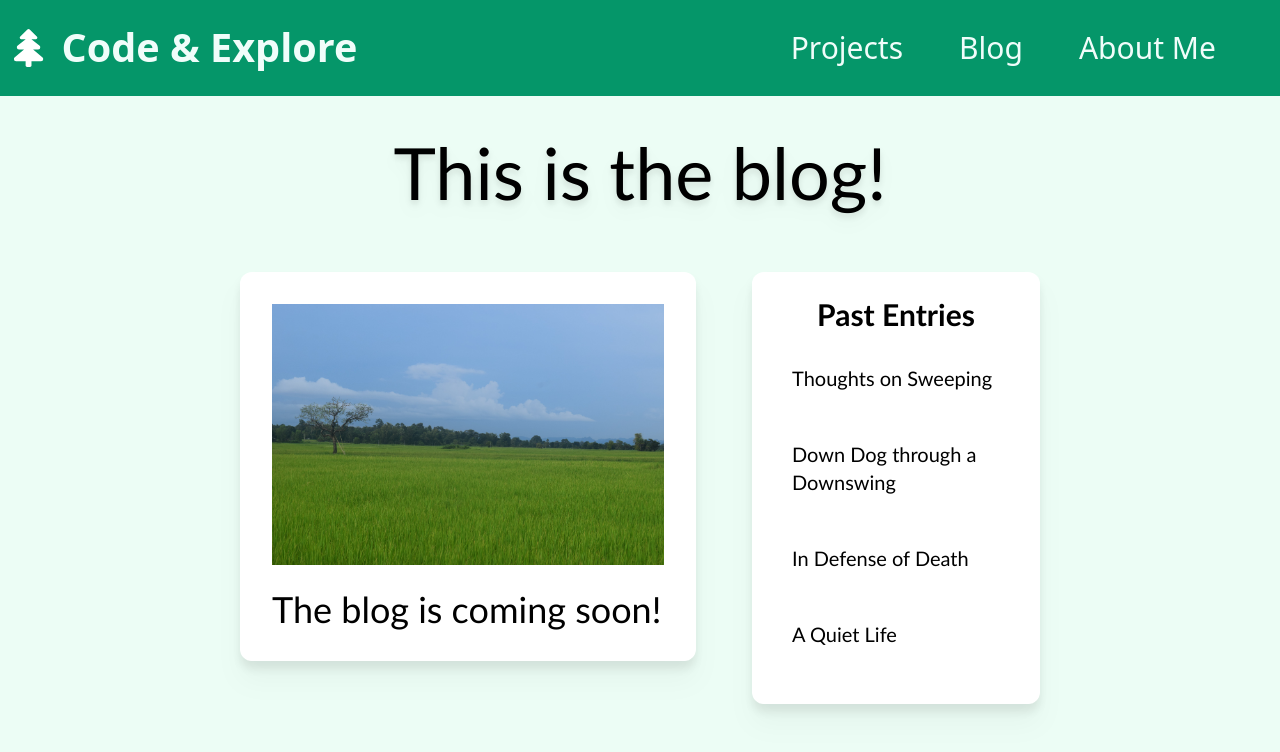
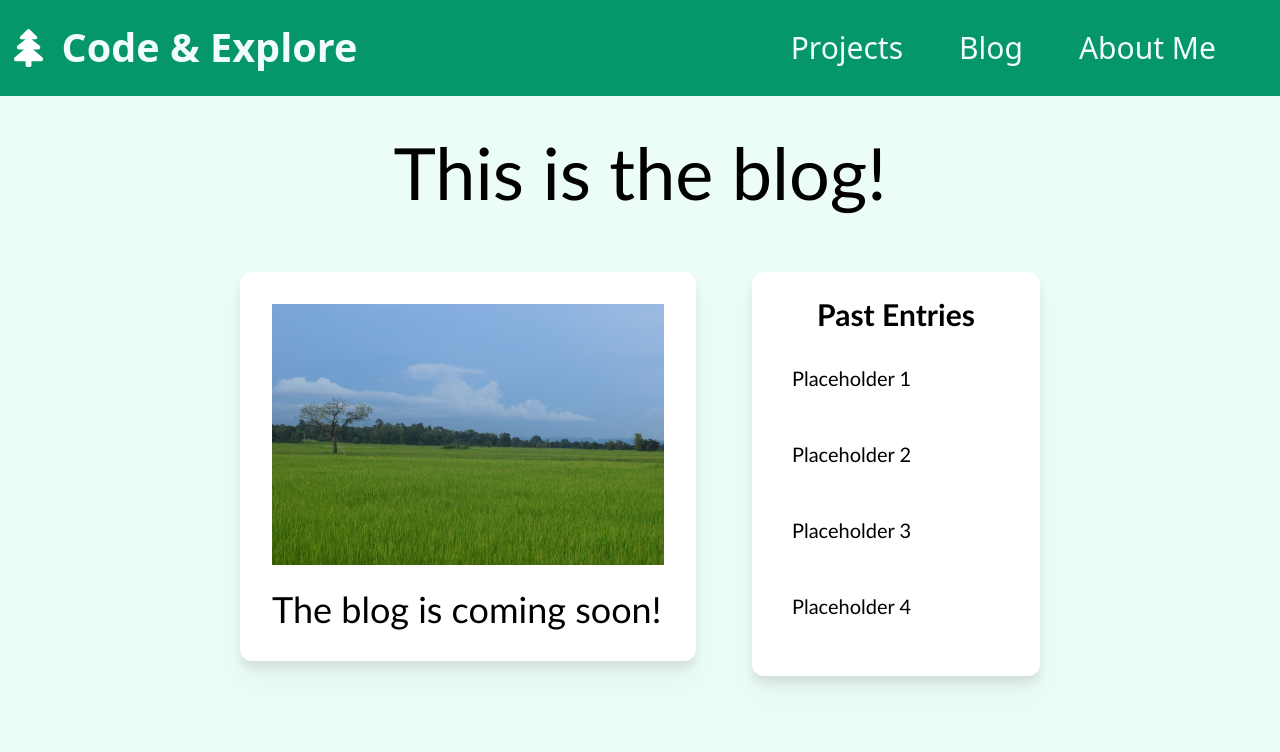
Before and after one commit to megancindric/reactportfolio, a React (Create React App) app: page /blog in a window 1280 px wide. Shown: the top 752 px of the page. Built offline with nearby package versions, Linux system fonts and the light colour scheme.

Commit message:
👌 IMPROVE: Refactoring carousel data into slide components

```diff
--- /dev/null
+++ b/src/components/Carousel/AboutSlide.jsx
@@ -0,0 +1,20 @@
+import React from "react";
+
+const AboutSlide = (props) => {
+  return (
+    <div className=" gap-6  flex-col">
+      <h3 className="text-5xl text-center">Hello, I'm Megan! 👋</h3>
+      <hr className=" h-0.5 bg-emerald-800 border-0 my-6 self-center w-full" />
+
+      <p className=" text-2xl text-justify">
+        I'm a Colorado-based Software Developer who enjoys coding, coffee, and
+        spending time in the great outdoors. I'm building this website as a
+        fusion of all of my passions and interests - coding, writing,
+        connecting, and trying new things!
+      </p>
+      <p className="text-3xl pt-8">Thanks for stopping by!</p>
+    </div>
+  );
+};
+
+export default AboutSlide;
--- a/src/components/Carousel/Carousel.jsx
+++ b/src/components/Carousel/Carousel.jsx
@@ -2,6 +2,8 @@ import React from "react";
 import { useEffect, useState } from "react";
 import CarouselItem from "./CarouselItem";
 import TechIcon from "../TechIcon/TechIcon";
+import AboutSlide from "./AboutSlide";
+import LearningSlide from "./LearningSlide";
 const Carousel = () => {
   const [currentIndex, setCurrentIndex] = useState(0);
   const content = [
@@ -9,6 +11,7 @@ const Carousel = () => {
     "What I'm Learning",
     "My Toolbelt",
     "Let's Get in Touch",
+    "test",
   ];
   const techStack = [
     "Python",
@@ -31,42 +34,20 @@ const Carousel = () => {
     return () => clearInterval(intervalId);
   }, [content.length]);
   return (
-    <div className="flex flex-1   text-emerald-800  items-center">
+    <div className="flex flex-1 items-center">
       <div
         className={` absolute carousel-item w-screen max-w-xl p-4 transition-opacity ${
           currentIndex === 0 ? "opacity-100" : "opacity-0"
         }`}
       >
-        <div className=" gap-6  flex-col">
-          <h3 className="text-5xl text-center">Hello, I'm Megan! 👋</h3>
-          <hr className=" h-0.5 bg-emerald-800 border-0 my-6 self-center w-full" />
-
-          <p className=" text-2xl text-justify">
-            I'm a Wisconsin-based Software Developer who enjoys coding, coffee,
-            and spending time in the great outdoors. I'm building this website
-            as a fusion of all of my passions and interests - coding, writing,
-            connecting, and trying new things!
-          </p>
-          <p className="text-3xl pt-8">Thanks for stopping by!</p>
-        </div>
+        <AboutSlide />
       </div>
       <div
         className={`absolute carousel-item w-screen max-w-xl p-4 transition-opacity ${
           currentIndex === 1 ? "opacity-100" : "opacity-0"
         }`}
       >
-        <div className=" flex flex-col">
-          <h1 className="text-5xl text-center"> What I'm Learning...</h1>
-          <hr className=" h-0.5 bg-emerald-800 border-0 mt-6 mb-10 self-center w-full" />
-
-          <ul className="text-3xl list-disc ">
-            <li className="p-3">Tailwind CSS</li>
-            <li className="p-3">C#.NET, .NET Core 5.0, and .NET Framework</li>
-            <li className="p-3">Next.JS</li>
-            <li className="p-3">TypeScript</li>
-            <li className="p-4 list-none text-right"> ....and more!</li>
-          </ul>
-        </div>
+        <LearningSlide />
       </div>
       <div
         className={`absolute carousel-item w-screen max-w-xl p-4 transition-opacity ${
@@ -122,6 +103,14 @@ const Carousel = () => {
           </div>
         </div>
       </div>
+      <CarouselItem
+        item={{
+          title: "This is a test",
+          mainContent: "This is a test this is a test",
+        }}
+        index={4}
+        currentIndex={currentIndex}
+      />
     </div>
   );
 };
--- a/src/components/Carousel/CarouselItem.jsx
+++ b/src/components/Carousel/CarouselItem.jsx
@@ -3,7 +3,7 @@ import React from "react";
 const CarouselItem = ({ item, index, currentIndex }) => {
   return (
     <div
-      className={`carousel-item w-screen max-w-lg p-4 transition-opacity  text-emerald-800 ${
+      className={`carousel-item w-screen max-w-lg p-4 transition-opacity ${
         index === currentIndex ? "opacity-100" : "opacity-0"
       }`}
     >
--- /dev/null
+++ b/src/components/Carousel/LearningSlide.jsx
@@ -0,0 +1,20 @@
+import React from "react";
+
+const LearningSlide = () => {
+  return (
+    <div className=" flex flex-col">
+      <h1 className="text-5xl text-center"> What I'm Learning...</h1>
+      <hr className=" h-0.5 bg-emerald-800 border-0 mt-6 mb-10 self-center w-full" />
+
+      <ul className="text-3xl list-disc ">
+        <li className="p-3">Tailwind CSS</li>
+        <li className="p-3">C#.NET, .NET Core 5.0, and .NET Framework</li>
+        <li className="p-3">Next.JS</li>
+        <li className="p-3">TypeScript</li>
+        <li className="p-4 list-none text-right"> ....and more!</li>
+      </ul>
+    </div>
+  );
+};
+
+export default LearningSlide;
--- a/src/pages/AboutPage/AboutPage.jsx
+++ b/src/pages/AboutPage/AboutPage.jsx
@@ -1,5 +1,6 @@
 import React from "react";
 import ProfilePic from "../../assets/profile.jpg";
+import Kermit from "../../assets/kermit.png";
 import Carousel from "../../components/Carousel/Carousel";
 
 const AboutPage = (props) => {
@@ -23,7 +24,7 @@ const AboutPage = (props) => {
           <img
             className=" h-96 rounded-full w-96 object-cover drop-shadow-2xl"
             alt="Profile for Megan Cindric"
-            src={ProfilePic}
+            src={Kermit}
           />
         </div>
         <Carousel />
--- a/src/pages/BlogPage/BlogPage.jsx
+++ b/src/pages/BlogPage/BlogPage.jsx
@@ -3,14 +3,14 @@ import BlogPost from "../../components/BlogPost/BlogPost";
 
 const BlogPage = (props) => {
   const fakeEntries = [
-    "Thoughts on Sweeping",
-    "Down Dog through a Downswing",
-    "In Defense of Death",
-    "A Quiet Life",
+    "Placeholder 1",
+    "Placeholder 2",
+    "Placeholder 3",
+    "Placeholder 4",
   ];
   return (
     <div className="bg-emerald-50 gap-10 h-screen flex flex-col p-10 items-center ">
-      <h1 className=" text-7xl font-gillsans text-center drop-shadow-lg pb-6">
+      <h1 className=" text-7xl font-gillsans text-center pb-6">
         This is the blog!
       </h1>
 
```
